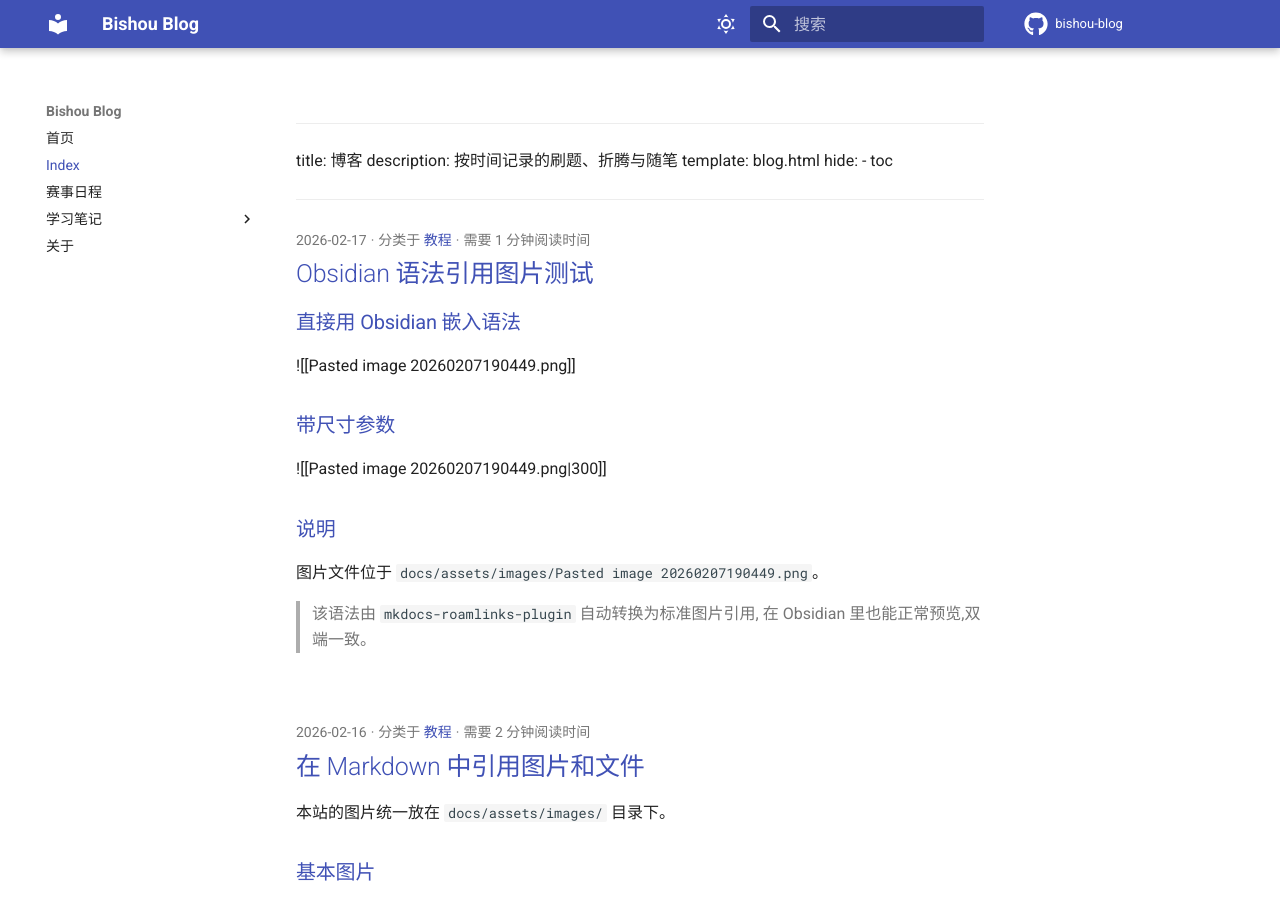
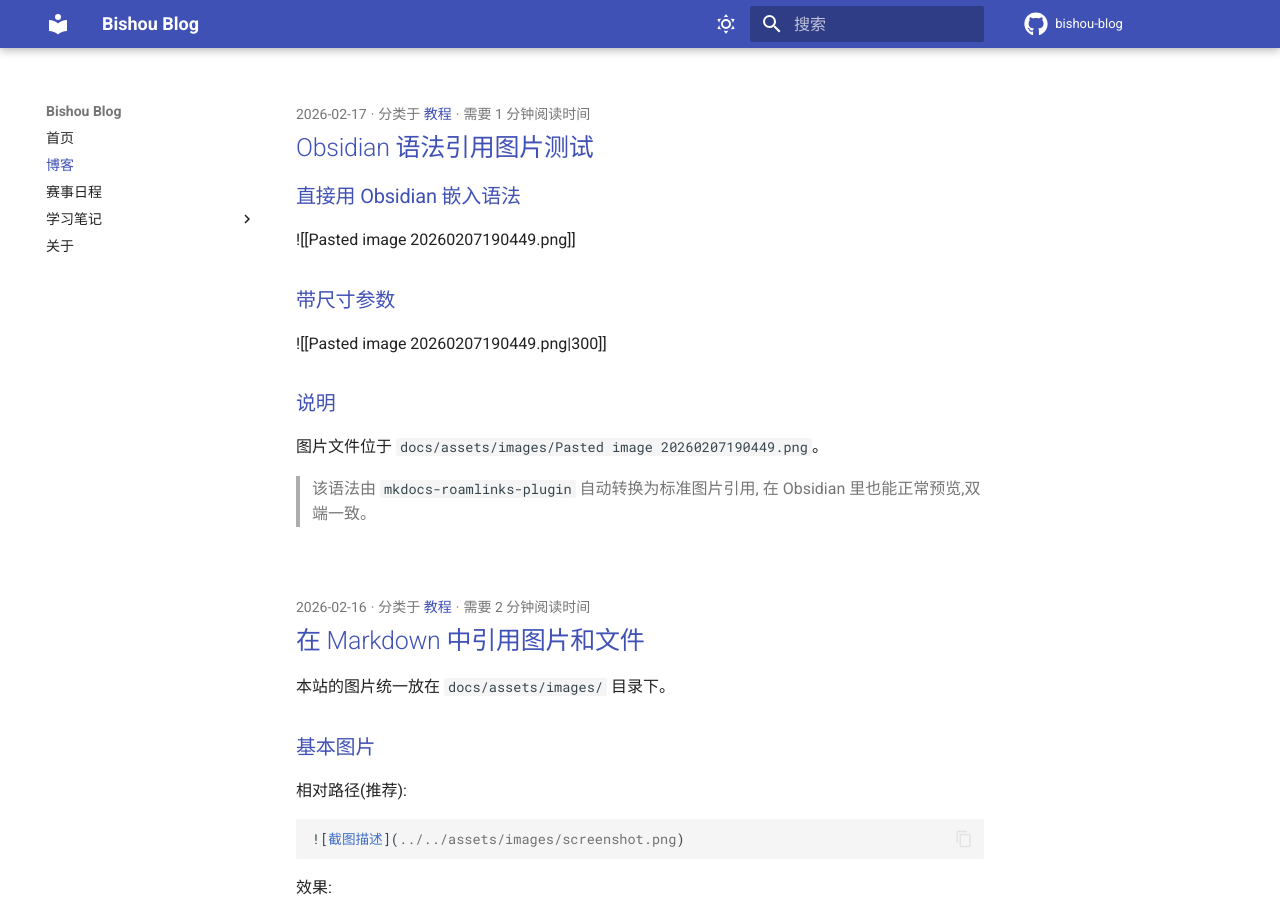
Before and after one commit to bishouyou/bishou-blog, an MkDocs documentation site: the page built from docs/blog/index.md, in a window 1280 px wide and 900 px high. Built offline with MkDocs 1.6.1 and Material for MkDocs 9.7.7, drawn with Linux system fonts in a browser that asks for light colours; comment, search, counter and statistics services are not loaded.

Commit message:
fix: 移除 blog 索引页 template:blog.html,修复 front-matter 泄漏与标题错乱

```diff
--- a/docs/blog/index.md
+++ b/docs/blog/index.md
@@ -1,7 +1,3 @@
 ---
 title: 博客
-description: 按时间记录的刷题、折腾与随笔
-template: blog.html
-hide:
-  - toc
 ---
```
